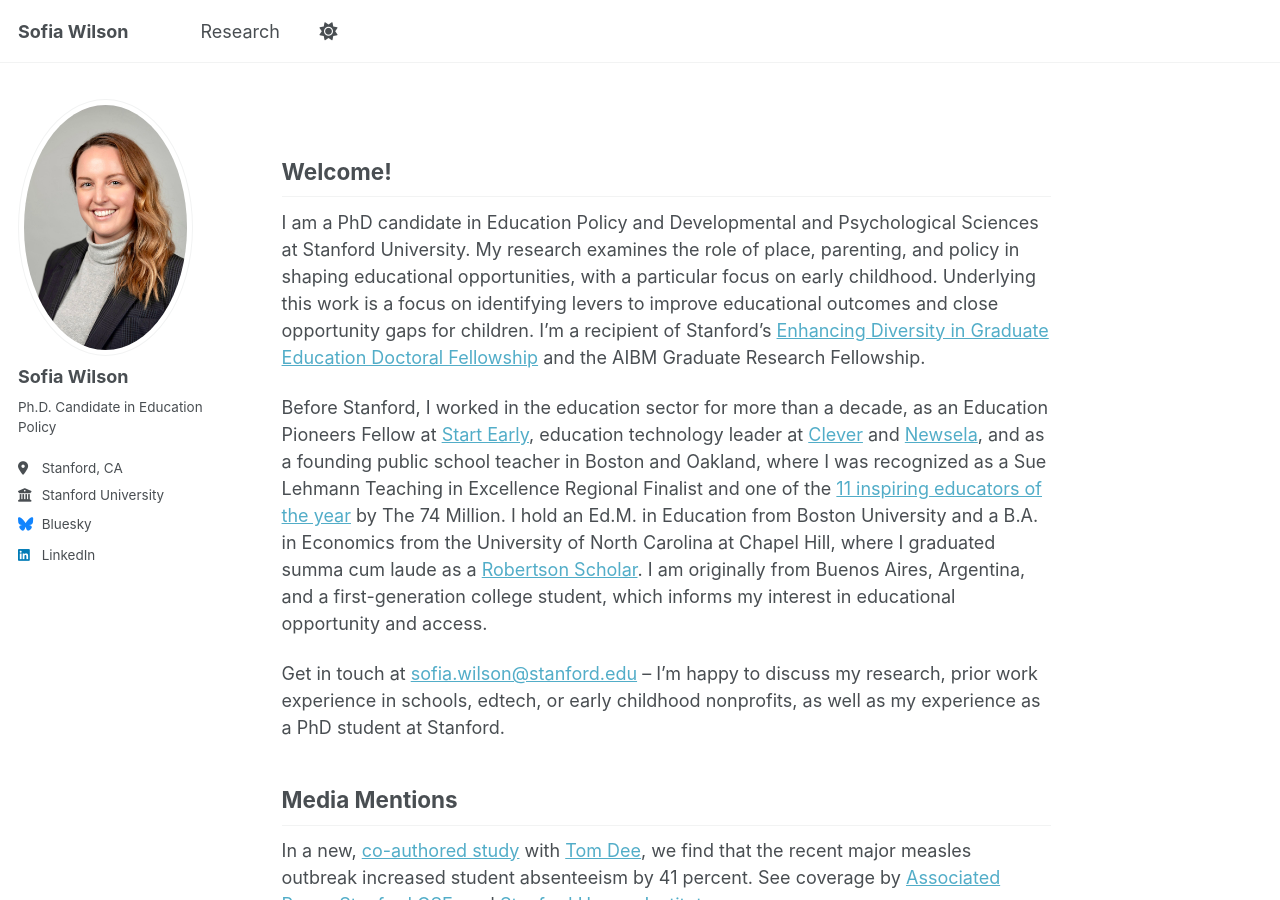
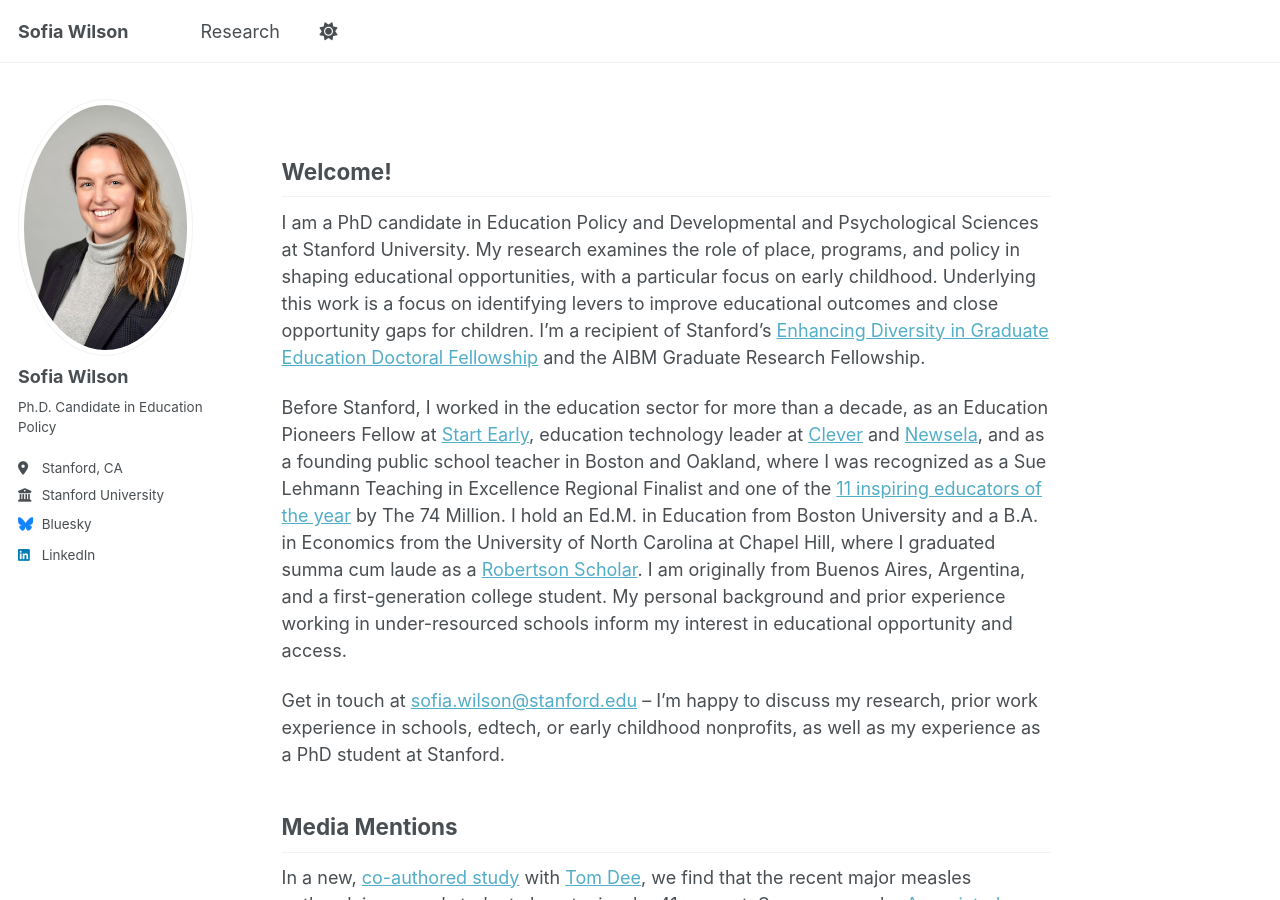
Before and after one commit to sofia-wilson/sofia-wilson.github.io, a Jekyll site: the page built from index.md, in a window 1280 px wide and 900 px high. Built offline with Jekyll 4.4.1, drawn with Linux system fonts in a browser that asks for light colours.

Commit message:
Update index.md

```diff
--- a/index.md
+++ b/index.md
@@ -7,9 +7,9 @@ title: ""
 
 Welcome!
 --------------
-I am a PhD candidate in Education Policy and Developmental and Psychological Sciences at Stanford University.  My research examines the role of place, parenting, and policy in shaping educational opportunities, with a particular focus on early childhood. Underlying this work is a focus on identifying levers to improve educational outcomes and close opportunity gaps for children. I'm a recipient of Stanford's [Enhancing Diversity in Graduate Education Doctoral Fellowship](https://vpge.stanford.edu/fellowships-funding/current-vpge-fellows/all-2023-fellows#EDGE) and the AIBM Graduate Research Fellowship.
+I am a PhD candidate in Education Policy and Developmental and Psychological Sciences at Stanford University.  My research examines the role of place, programs, and policy in shaping educational opportunities, with a particular focus on early childhood. Underlying this work is a focus on identifying levers to improve educational outcomes and close opportunity gaps for children. I'm a recipient of Stanford's [Enhancing Diversity in Graduate Education Doctoral Fellowship](https://vpge.stanford.edu/fellowships-funding/current-vpge-fellows/all-2023-fellows#EDGE) and the AIBM Graduate Research Fellowship.
 
-Before Stanford, I worked in the education sector for more than a decade, as an Education Pioneers Fellow at [Start Early](https://www.startearly.org/), education technology leader at [Clever](https://www.clever.com/) and [Newsela](https://newsela.com/), and as a founding public school teacher in Boston and Oakland, where I was recognized as a Sue Lehmann Teaching in Excellence Regional Finalist and one of the [11 inspiring educators of the year](https://www.the74million.org/article/meet-the-heroes-11-inspiring-and-unforgettable-educators-we-met-in-2015/) by The 74 Million. I hold an Ed.M. in Education from Boston University and a B.A. in Economics from the University of North Carolina at Chapel Hill, where I graduated summa cum laude as a [Robertson Scholar](https://robertsonscholars.org/). I am originally from Buenos Aires, Argentina, and a first-generation college student, which informs my interest in educational opportunity and access.
+Before Stanford, I worked in the education sector for more than a decade, as an Education Pioneers Fellow at [Start Early](https://www.startearly.org/), education technology leader at [Clever](https://www.clever.com/) and [Newsela](https://newsela.com/), and as a founding public school teacher in Boston and Oakland, where I was recognized as a Sue Lehmann Teaching in Excellence Regional Finalist and one of the [11 inspiring educators of the year](https://www.the74million.org/article/meet-the-heroes-11-inspiring-and-unforgettable-educators-we-met-in-2015/) by The 74 Million. I hold an Ed.M. in Education from Boston University and a B.A. in Economics from the University of North Carolina at Chapel Hill, where I graduated summa cum laude as a [Robertson Scholar](https://robertsonscholars.org/). I am originally from Buenos Aires, Argentina, and a first-generation college student. My personal background and prior experience working in under-resourced schools inform my interest in educational opportunity and access.
 
 Get in touch at [sofia.wilson@stanford.edu](mailto:sofia.wilson@stanford.edu) -- I'm happy to discuss my research, prior work experience in schools, edtech, or early childhood nonprofits, as well as my experience as a PhD student at Stanford.
 
```
